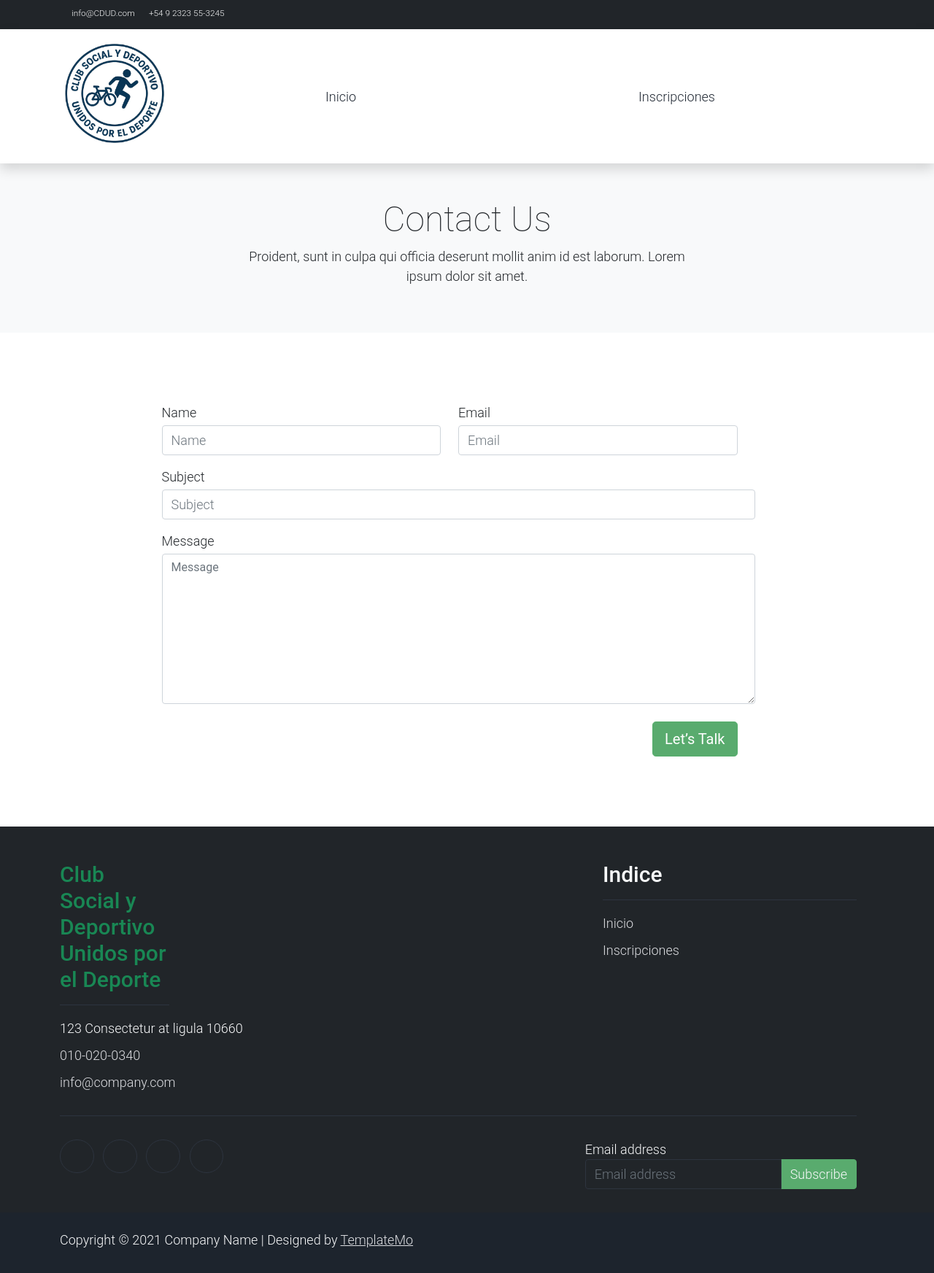
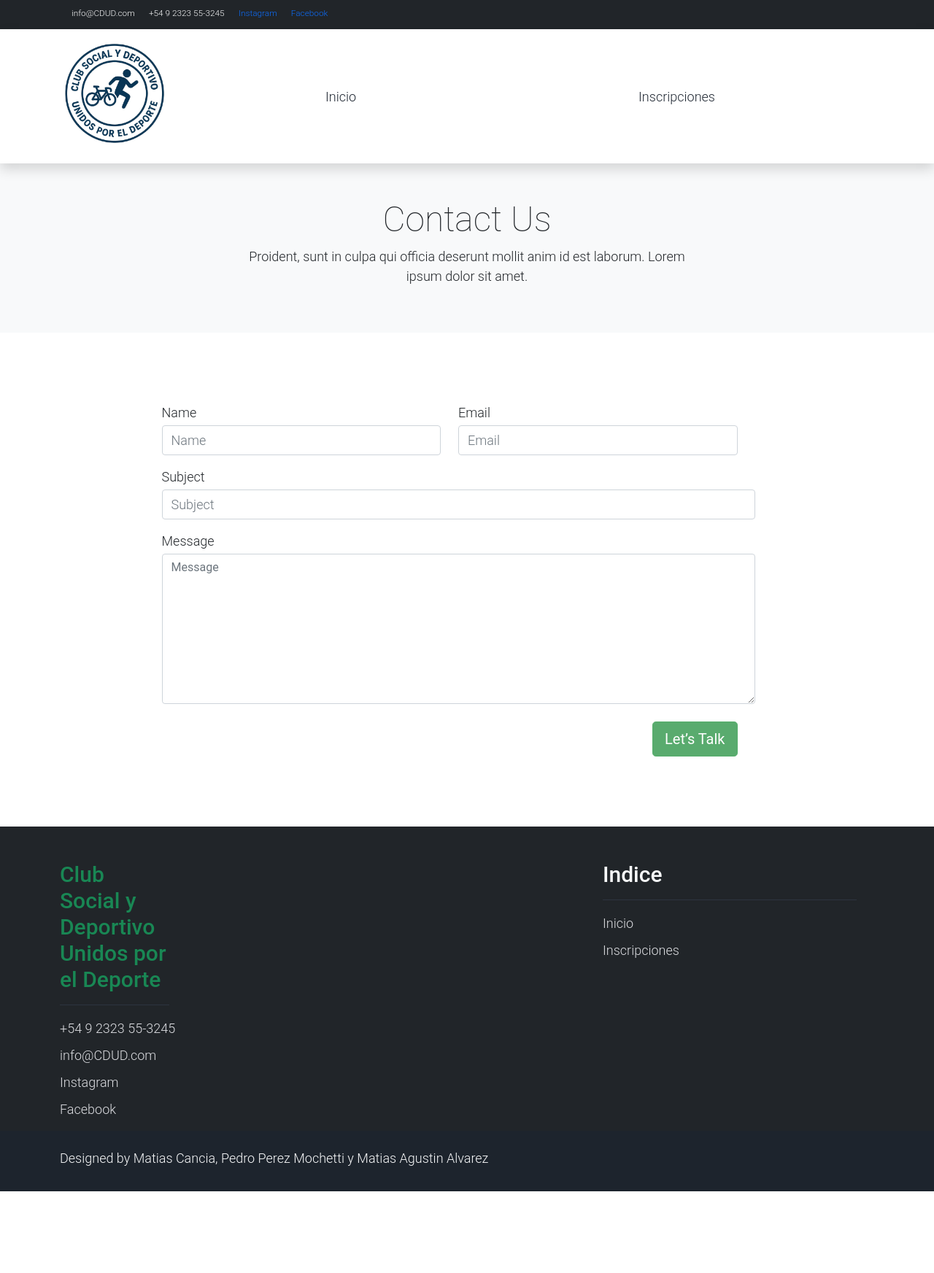
Before and after one commit to Tastor2k2/Tp2-IDS, a Flask app: page /registration in a window 1280 px wide. Shown: the whole page at 73% size. After the commit the page ends 1633 px from the top, so only its background shows below. Run offline with Flask 3, Linux system fonts and the light colour scheme; some libraries are stand-ins or nearby versions.

Commit message:
cambios en el index y registration en el head y footer

```diff
--- a/EjPractico2/static/css/styles.css
+++ b/EjPractico2/static/css/styles.css
@@ -206,3 +206,7 @@ body, ul, li, p, a, label, input, div {
       flex: 1;
       margin: 5px;
     }
+    .map-text{
+     font-size: 1.8em;
+     text-align: right;
+    }
--- a/EjPractico2/templates/registration.html
+++ b/EjPractico2/templates/registration.html
@@ -27,6 +27,10 @@
                     <a class="navbar-sm-brand text-light text-decoration-none" href="mailto:info@company.com">info@CDUD.com</a>
                     <i class="fa fa-phone mx-2"></i>
                     <a class="navbar-sm-brand text-light text-decoration-none" href="tel:+54 9 2323 55-3245">+54 9 2323 55-3245</a>
+                    <i class="fa fa-envelope mx-2"></i>
+                    <a class="text-decoration-none" href="https://www.instagram.com/">Instagram</a>
+                    <i class="fa fa-envelope mx-2"></i>
+                    <a class="text-decoration-none" href="https://www.facebook.com/?locale=es_LA">Facebook</a>
                 </div>
 
             </div>
@@ -166,7 +170,7 @@
 
 
     <!-- Start Footer -->
-     <footer class="bg-dark" id="tempaltemo_footer">
+<footer class="bg-dark" id="tempaltemo_footer">
         <div class="container">
             <div class="row">
 
@@ -174,17 +178,15 @@
                     <h2 class="h2 text-success border-bottom pb-3 border-light logo">Club Social y Deportivo Unidos por el Deporte</h2>
                     <ul class="list-unstyled text-light footer-link-list">
                         <li>
-                            <i class="fas fa-map-marker-alt fa-fw"></i>
-                            123 Consectetur at ligula 10660
-                        </li>
-                        <li>
                             <i class="fa fa-phone fa-fw"></i>
-                            <a class="text-decoration-none" href="tel:010-020-0340">010-020-0340</a>
+                            <a class="text-decoration-none" href="tel:54 9 2323 55-3245">+54 9 2323 55-3245</a>
                         </li>
                         <li>
                             <i class="fa fa-envelope fa-fw"></i>
-                            <a class="text-decoration-none" href="mailto:info@company.com">info@company.com</a>
+                            <a class="text-decoration-none" href="mail:info@CDUD.com">info@CDUD.com</a>
                         </li>
+                        <li><a class="text-decoration-none" href="https://www.instagram.com/">Instagram</a></li>
+                        <li><a class="text-decoration-none" href="https://www.facebook.com/?locale=es_LA">Facebook</a></li>
                     </ul>
                 </div>
 
@@ -198,34 +200,7 @@
 
             </div>
 
-            <div class="row text-light mb-4">
-                <div class="col-12 mb-3">
-                    <div class="w-100 my-3 border-top border-light"></div>
-                </div>
-                <div class="col-auto me-auto">
-                    <ul class="list-inline text-left footer-icons">
-                        <li class="list-inline-item border border-light rounded-circle text-center">
-                            <a class="text-light text-decoration-none" target="_blank" href="http://facebook.com/"><i class="fab fa-facebook-f fa-lg fa-fw"></i></a>
-                        </li>
-                        <li class="list-inline-item border border-light rounded-circle text-center">
-                            <a class="text-light text-decoration-none" target="_blank" href="https://www.instagram.com/"><i class="fab fa-instagram fa-lg fa-fw"></i></a>
-                        </li>
-                        <li class="list-inline-item border border-light rounded-circle text-center">
-                            <a class="text-light text-decoration-none" target="_blank" href="https://twitter.com/"><i class="fab fa-twitter fa-lg fa-fw"></i></a>
-                        </li>
-                        <li class="list-inline-item border border-light rounded-circle text-center">
-                            <a class="text-light text-decoration-none" target="_blank" href="https://www.linkedin.com/"><i class="fab fa-linkedin fa-lg fa-fw"></i></a>
-                        </li>
-                    </ul>
-                </div>
-                <div class="col-auto">
-                    <label class="sr-only" for="subscribeEmail">Email address</label>
-                    <div class="input-group mb-2">
-                        <input type="text" class="form-control bg-dark border-light" id="subscribeEmail" placeholder="Email address">
-                        <div class="input-group-text btn-success text-light">Subscribe</div>
-                    </div>
-                </div>
-            </div>
+
         </div>
 
         <div class="w-100 bg-black py-3">
@@ -233,8 +208,7 @@
                 <div class="row pt-2">
                     <div class="col-12">
                         <p class="text-left text-light">
-                            Copyright &copy; 2021 Company Name
-                            | Designed by <a rel="sponsored" href="https://templatemo.com" target="_blank">TemplateMo</a>
+                        Designed by Matias Cancia, Pedro Perez Mochetti y Matias Agustin Alvarez
                         </p>
                     </div>
                 </div>
```
Also changed, not shown: EjPractico2/templates/index.html (+15 -32 lines).
